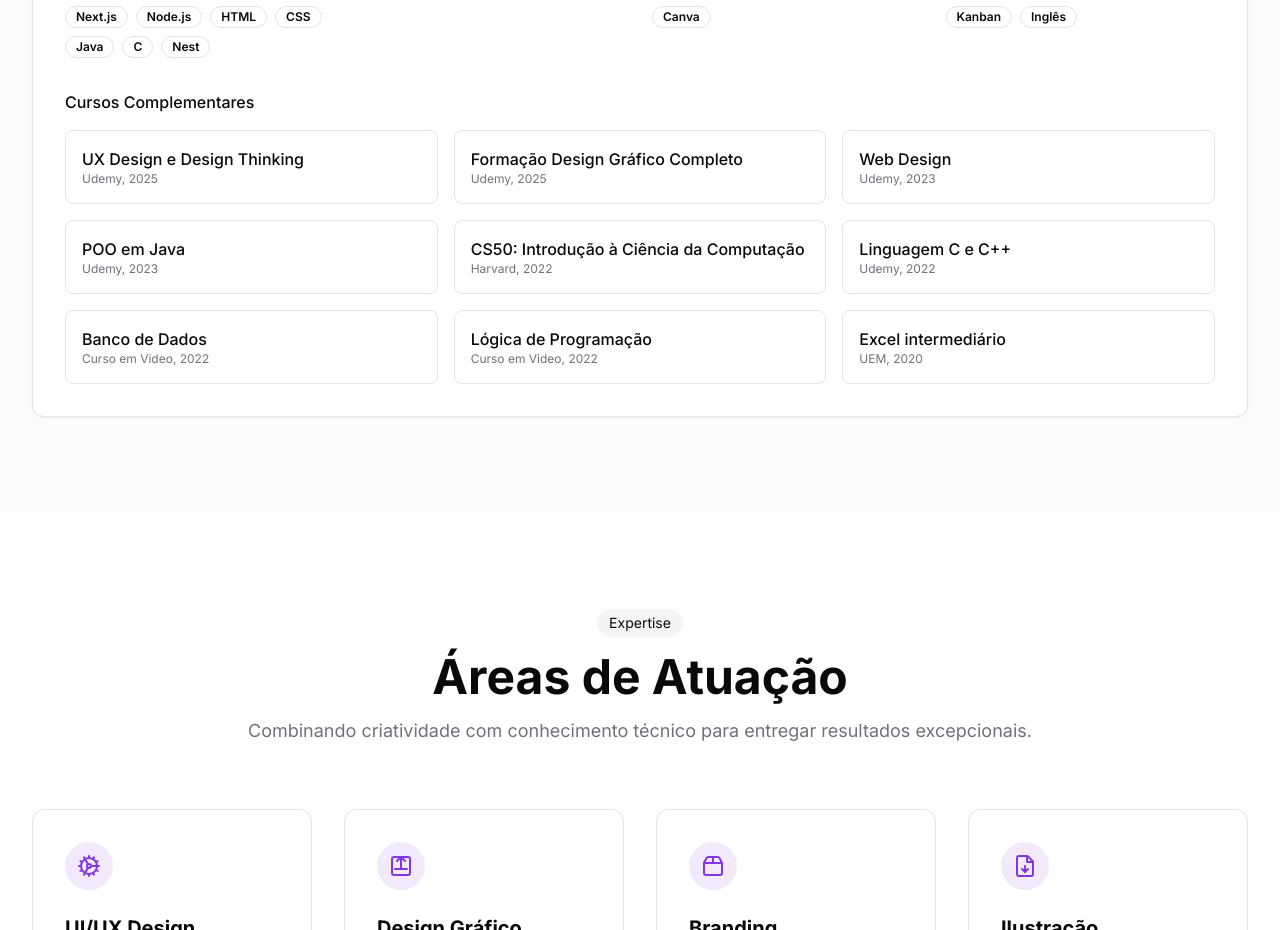
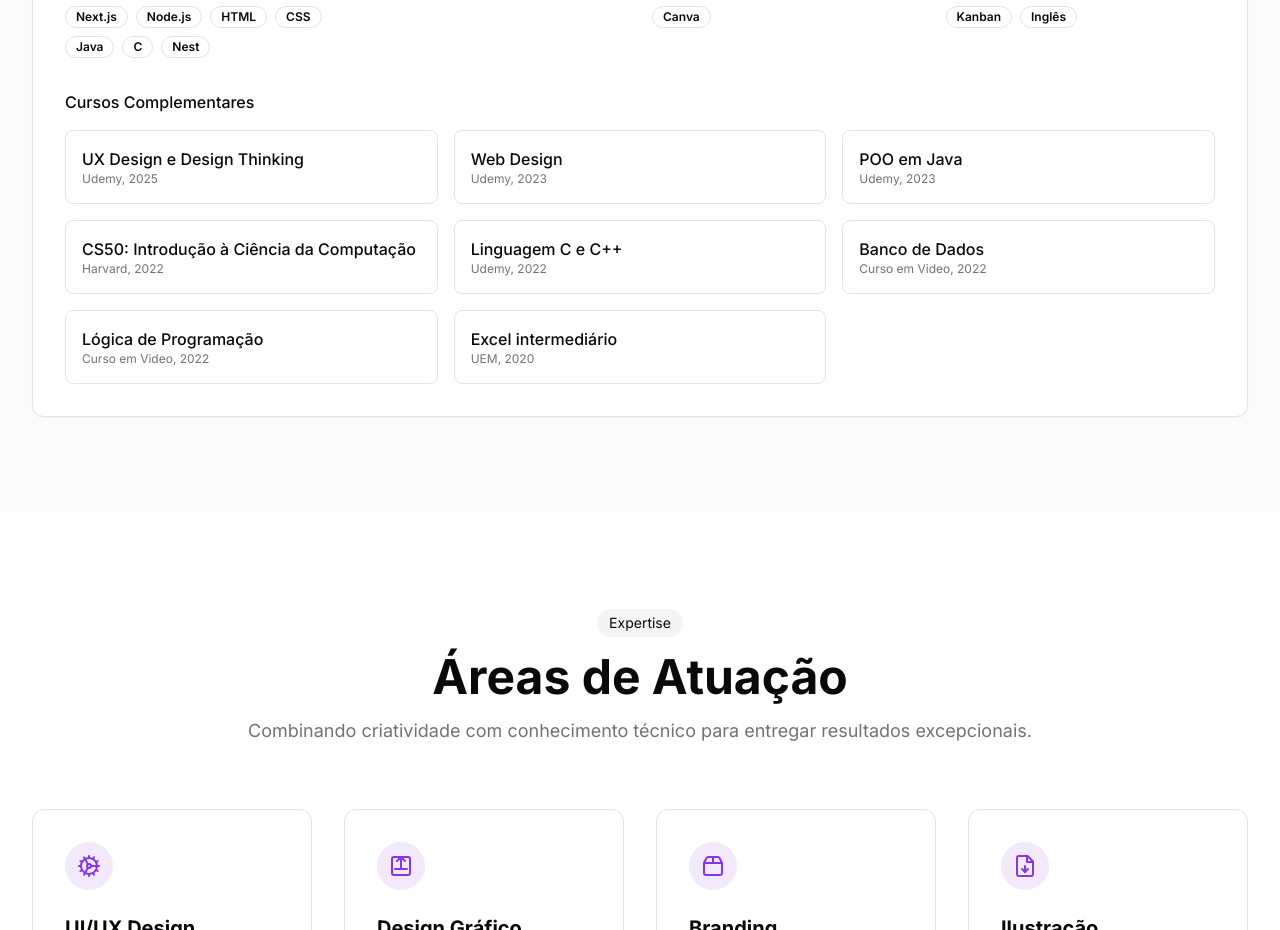
Before and after one commit to Milena-Kamitani/portifolio, a Next.js app: page / in a window 1280 px wide. Shown: the part 4260-5190 px from the top of the page. Built offline with nearby package versions, Linux system fonts and the light colour scheme.

Commit message:
retirado informacoes

```diff
--- a/app/page.tsx
+++ b/app/page.tsx
@@ -540,12 +540,6 @@ export default function Home() {
                 <div className="grid gap-4 sm:grid-cols-2 md:grid-cols-3">
                   <div className="rounded-lg border p-4">
                     <h5 className="font-medium">UX Design e Design Thinking</h5>
-                    <p className="text-xs text-muted-foreground">Udemy, 2025</p>
-                  </div>
-                  <div className="rounded-lg border p-4">
-                    <h5 className="font-medium">
-                      Formação Design Gráfico Completo
-                    </h5>
                     <p className="text-xs text-muted-foreground">Udemy, 2025</p>
                   </div>
                   <div className="rounded-lg border p-4">
```
